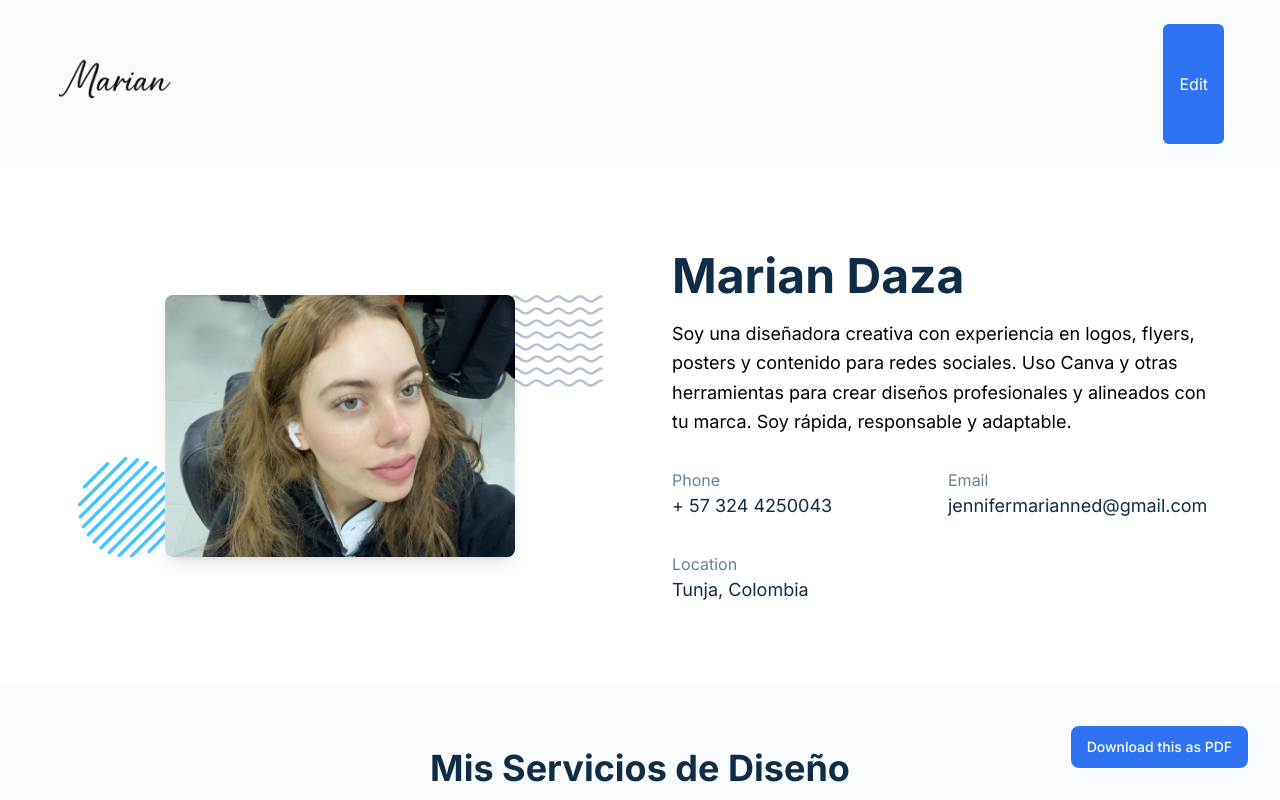
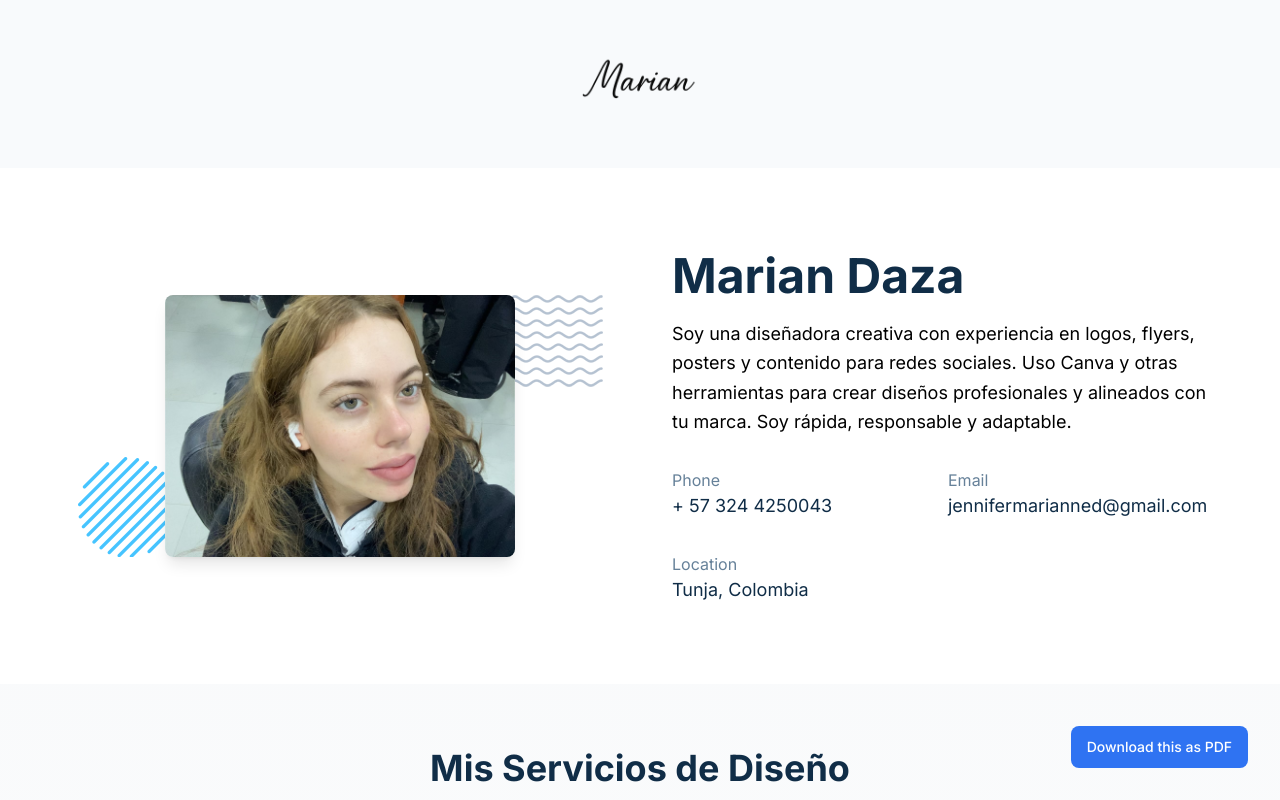
Before and after one commit to JackRakham/portfolio-marian, a Next.js app: page / in a window 1280 px wide. Shown: the top 800 px of the page. Built offline with nearby package versions, Linux system fonts and the light colour scheme.

Commit message:
Refactor TopBar component by removing editing functionality and centering logo

```diff
--- a/src/components/TopBar/index.tsx
+++ b/src/components/TopBar/index.tsx
@@ -1,24 +1,13 @@
 'use client'
 
 import Logo from "../Home/Hero/Logo"
-import { useEdit } from "@/app/api/contex/EditContext"
 
 const TopBar = () => {
-    const { isEditing, setIsEditing } = useEdit();
-
     return (
         <section className="bg-section py-6">
             <div className="container mx-auto max-w-6xl px-4">
-                <div className="flex justify-between">
-                    <div>
-                        <Logo />
-                    </div>
-                    <button
-                        onClick={() => setIsEditing(!isEditing)}
-                        className="px-4 py-2 bg-primary text-white rounded-md hover:bg-primary/90 transition-colors cursor-pointer"
-                    >
-                        {isEditing ? 'Save Changes' : 'Edit'}
-                    </button>
+                <div className="flex justify-center">
+                    <Logo />
                 </div>
             </div>
         </section>
```
